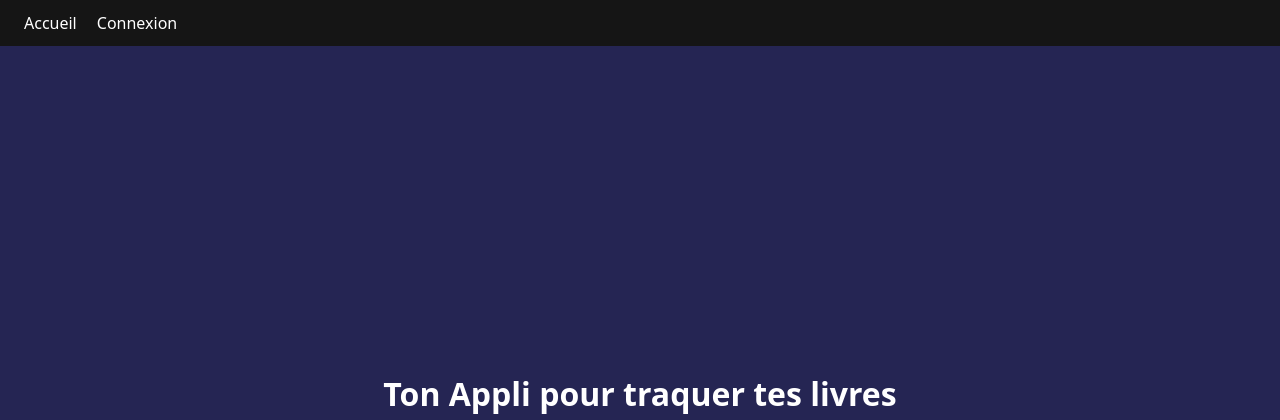
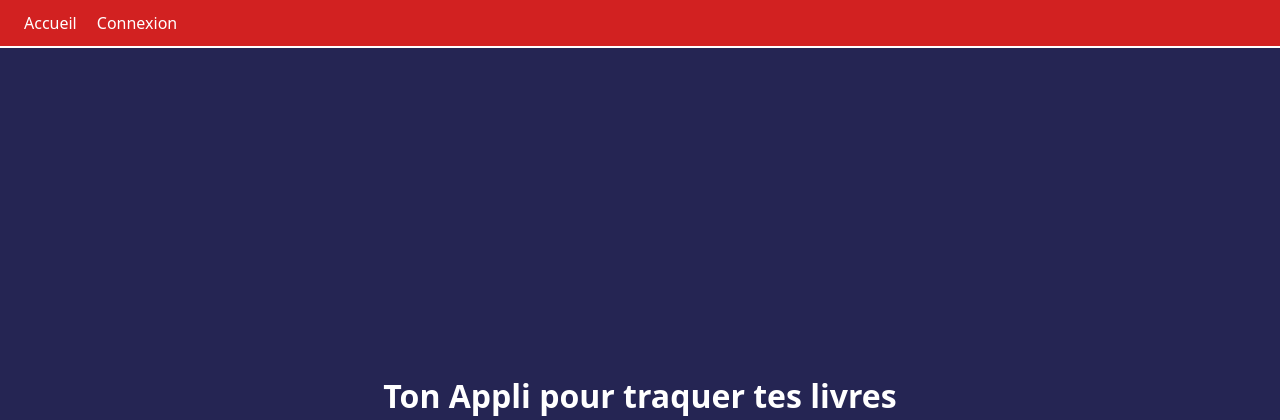
Before and after one commit to mancool514/HackDecouverte, a Flask app: page / in a window 1280 px wide. Shown: the top 420 px of the page. Run offline with Flask 3, Linux system fonts and the light colour scheme.

Commit message:
red style

```diff
--- a/app/static/style.css
+++ b/app/static/style.css
@@ -67,7 +67,7 @@ section {
 }
 
 .btn-secondary {
-    background-color: #27ae60;
+    background-color: #ae2e27;
     color: white;
 }
 
@@ -92,8 +92,8 @@ nav {
     gap: 20px;
     align-items: center;
     padding: 12px 24px;
-    background: #151515;
-    border-bottom: white;
+    background: #d22121;
+    border-bottom: 2px solid white;
 }
 
 nav a { color: white; text-decoration: none; }
@@ -201,7 +201,7 @@ a.btn-primary { text-decoration: none; display: inline-block; padding: 10px 20px
     overflow: hidden;
     margin: 10px 0;
 }
-.progress-bar { height: 100%; background: #27ae60; }
+.progress-bar { height: 100%; background: #de3838; }
 
 .status.done { color: #27ae60; font-weight: bold; }
 .status.late, .late { color: #c0392b; }
```
